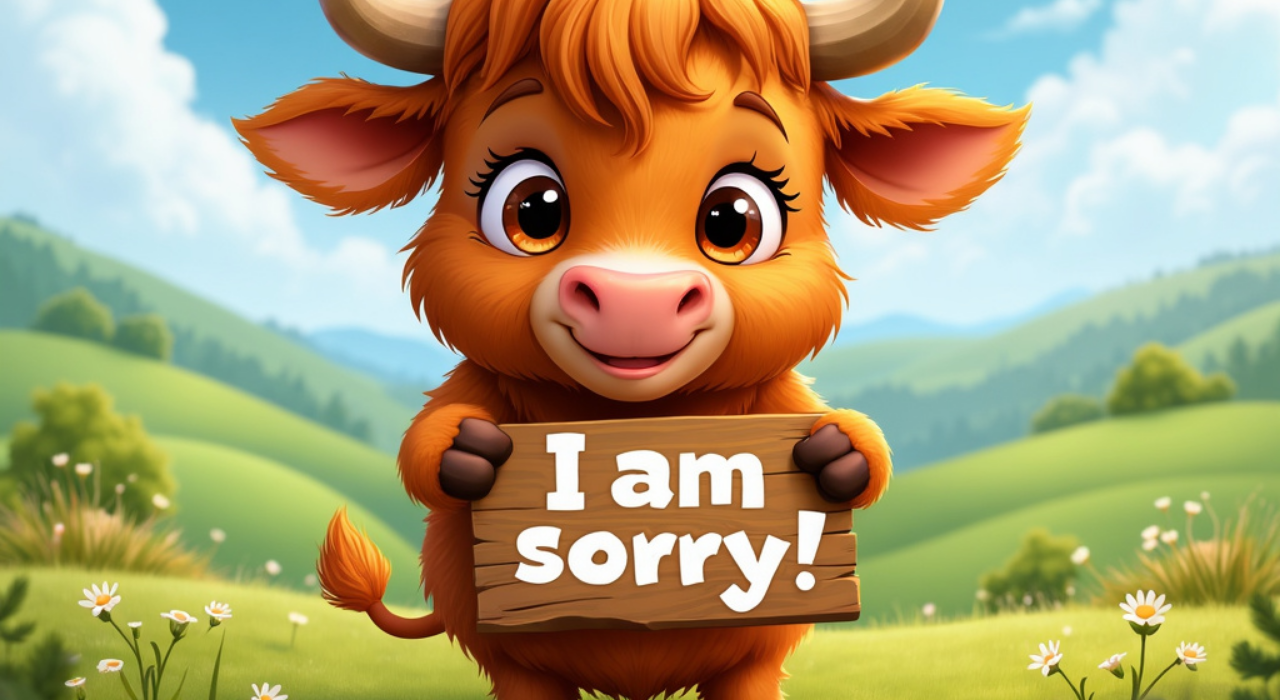
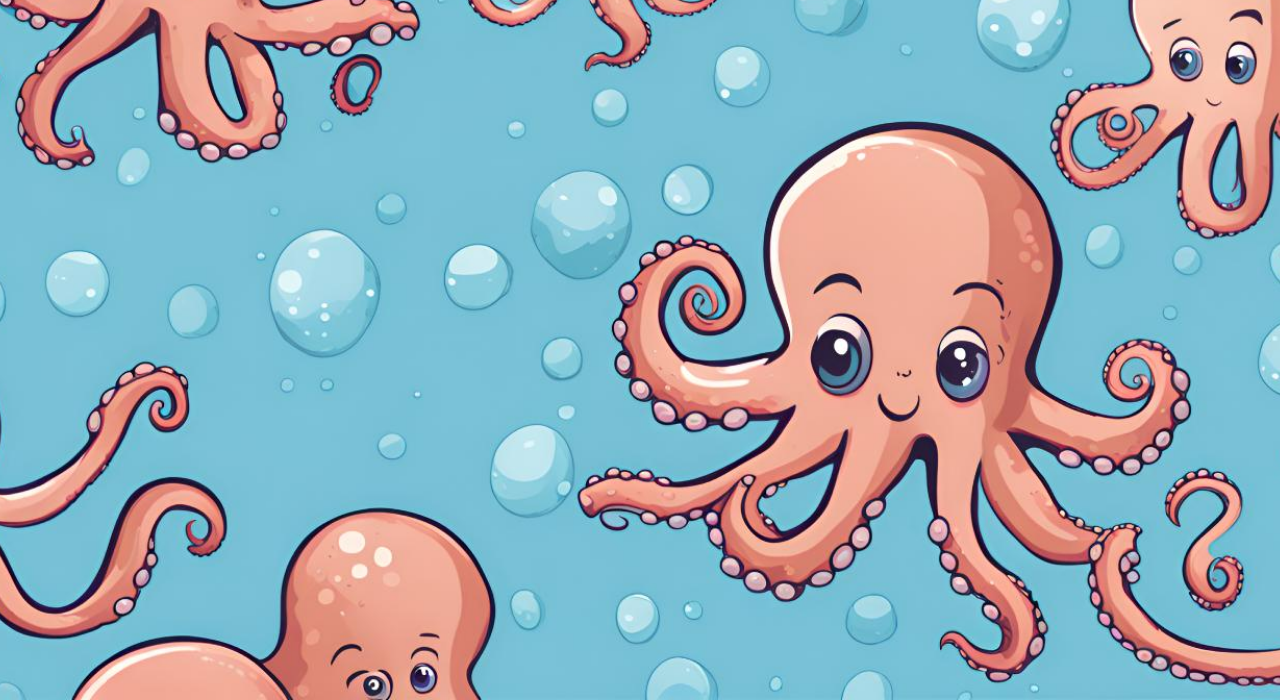
Before and after one commit to Raghav10j/apology-website, a plain HTML site: page index.html in a window 1280 px wide. Shown: the part 100-800 px from the top of the page. Drawn offline with Linux system fonts and the light colour scheme.

Commit message:
Update index.html

```diff
--- a/index.html
+++ b/index.html
@@ -11,7 +11,7 @@
             justify-content: center;
             align-items: center;
             height: 100vh;
-            background: url('image.jpg') no-repeat center center/cover;
+            background: url('image2.jpg') no-repeat center center/cover;
             background-size: cover; /* Ensure the background covers the screen */
             overflow: hidden;
             font-family: 'Helvetica Neue', sans-serif;
```
